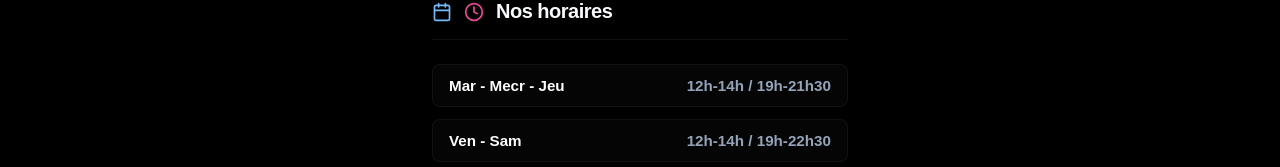
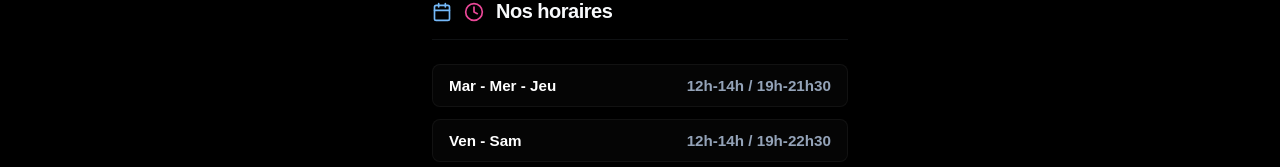
Before and after one commit to PonchHKT/rosi-trattoria, a React (Vite) app: page /carte in a window 1280 px wide. Shown: the part 184-351 px from the top of the page. Built offline with nearby package versions, Linux system fonts and the light colour scheme; a web font is replaced by a local one.

Commit message:
Update menudisplay.tsx

```diff
--- a/src/components/Carte/MenuDisplay/menudisplay.tsx
+++ b/src/components/Carte/MenuDisplay/menudisplay.tsx
@@ -164,7 +164,7 @@ const MenuDisplay: React.FC = () => {
         </div>
         <div className="hours-list">
           <div className="hours-item">
-            <span>Mar - Mecr - Jeu </span>
+            <span>Mar - Mer - Jeu </span>
             <span>12h-14h / 19h-21h30</span>
           </div>
           <div className="hours-item">
```
